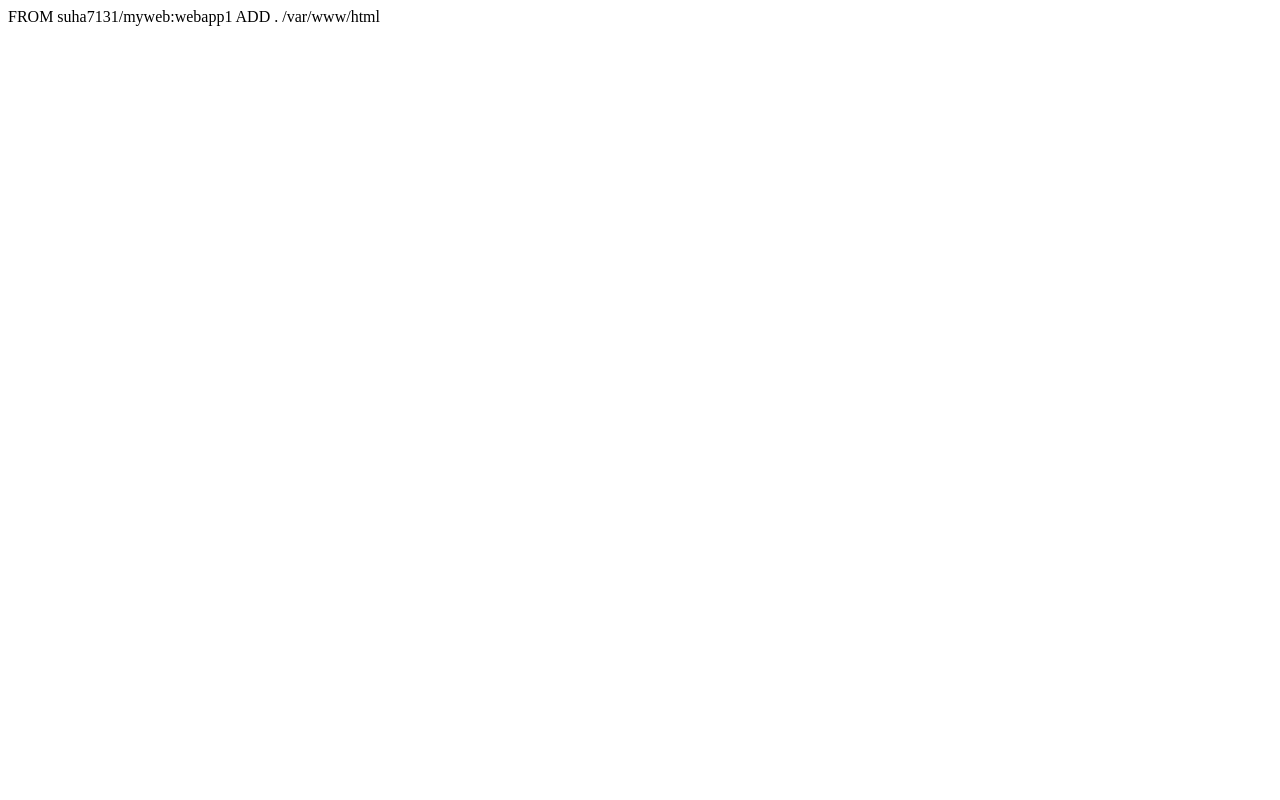
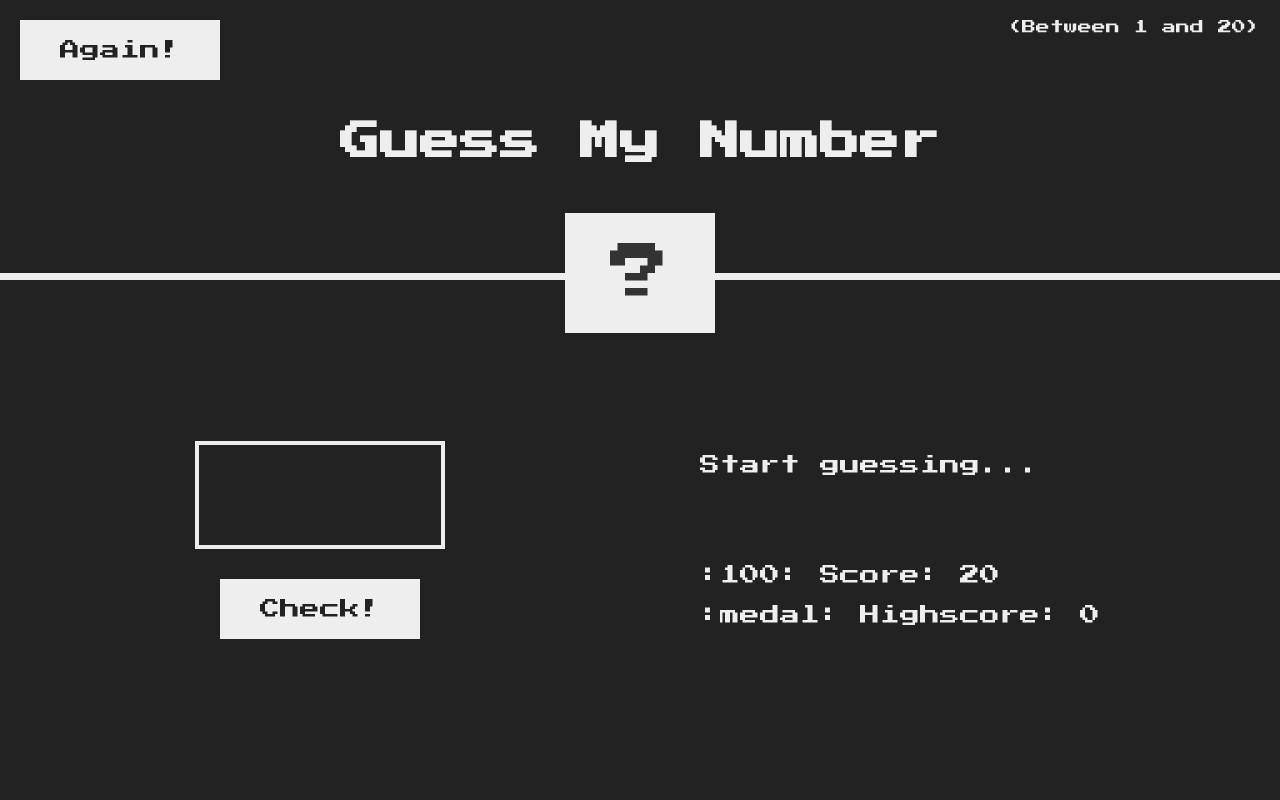
Before and after one commit to saikrishnaoduru/dev, a plain HTML site: page index.html in a window 1280 px wide. Drawn offline with Linux system fonts and the light colour scheme.

Commit message:
Update index.html

```diff
--- a/index.html
+++ b/index.html
@@ -1,2 +1,161 @@
-FROM suha7131/myweb:webapp1
-ADD . /var/www/html
+<!DOCTYPE html>
+<html lang="en">
+<head>
+    <meta charset="UTF-8">
+    <meta http-equiv="X-UA-Compatible" content="IE=edge">
+    <meta name="viewport" content="width=device-width, initial-scale=1.0"><style>@import url('https://fonts.googleapis.com/css?family=Press+Start+2P&display=swap');* {
+    margin: 0;
+    padding: 0;
+    box-sizing: inherit;
+}html {
+    font-size: 62.5%;
+    box-sizing: border-box;
+}body {
+    font-family: 'Press Start 2P', sans-serif;
+    color: #eee;
+    background-color: #222;
+}header {
+    position: relative;
+    height: 35vh;
+    border-bottom: 7px solid #eee;
+}main {
+    height: 65vh;
+    color: #eee;
+    display: flex;
+    align-items: center;
+    justify-content: space-around;
+}.left {
+    width: 52rem;
+    display: flex;
+    flex-direction: column;
+    align-items: center;
+}.right {
+    width: 52rem;
+    font-size: 2rem;
+}h1 {
+    font-size: 4rem;
+    text-align: center;
+    position: absolute;
+    /*width: 100%;*/
+    top: 52%;
+    left: 50%;
+    transform: translate(-50%, -50%);
+}.again {
+    position: absolute;
+    top: 2rem;
+    left: 2rem;
+}.between {
+    position: absolute;
+    right: 2rem;
+    top: 2rem;
+    font-size: 1.4rem;
+}.number {
+    background-color: #eee;
+    color: #333;
+    font-size: 6rem;
+    width: 15rem;
+    padding: 3rem 0rem;
+    text-align: center;
+    position: absolute;
+    bottom: 0;
+    left: 50%;
+    transform: translate(-50%, 50%);
+}.guess {
+    background-color: #222;
+    border: 4px solid #eee;
+    font-family: inherit;
+    color: inherit;
+    font-size: 5rem;
+    padding: 2.5rem;
+    width: 25rem;
+    text-align: center;
+    display: block;
+    margin-bottom: 3rem;
+}.btn {
+    border: none;
+    background-color: #eee;
+    color: #222;
+    font-size: 2rem;
+    font-family: inherit;
+    padding: 2rem 4rem;
+    cursor: pointer;
+}.btn:hover {
+    background-color: #ccc;
+}.message {
+    margin-bottom: 8rem;
+    height: 3rem;
+}.label-score {
+    margin-bottom: 2rem;
+}</style>
+    <title>Guess My Number</title>
+</head><body>
+    <header>
+        <button class="btn again">Again!</button>
+        <p class="between">(Between 1 and 20)</p>
+        <h1>Guess My Number</h1>
+        <div class="number">?</div>
+    </header>
+    <main>
+        <section class="left">
+            <input type="number" class="guess">
+            <button class="btn check">Check!</button>
+        </section>
+        <section class="right">
+            <p class="message">Start guessing...</p>
+            <p class="label-score">:100: Score: <span class="score">20</span></p>
+            <p class="label-highscore">:medal: Highscore: <span class="highscore">0</span></p>
+        </section>
+    </main>
+    <script>'use strict';
+//console.log(document.querySelector('.message').textContent);
+//document.querySelector('.message').textContent =':pizza: Correct Number!';
+let secretNumber=Math.trunc(Math.random()*20)+1;
+let score=20;
+let highscore=0;
+document.querySelector('.number').textContent='?';
+document.querySelector('.check').addEventListener('click',function(){
+    const guess = Number(document.querySelector('.guess').value);
+    console.log(guess);    if(!guess){
+        document.querySelector('.message').textContent=':no_entry: No number!';
+    }else if(secretNumber==guess){
+        document.querySelector('.message').textContent=':pizza: Correct Number!';
+        document.querySelector('.number').textContent=secretNumber;
+        document.querySelector('body').style.backgroundColor = '#60B347
+';
+        document.querySelector('.guess').style.backgroundColor = '#60B347
+';
+        document.querySelector('.number').style.width='30rem';
+        if(highscore<score){
+            highscore=score;
+            document.querySelector('.highscore').textContent=highscore;
+        }
+    }
+    else if(secretNumber<guess){
+        document.querySelector('.message').textContent=":chart_with_upwards_trend: Too High!";
+        if(score>1){
+            score--;
+            document.querySelector('.score').textContent=score;
+        }else{
+            document.querySelector('.message').textContent=':sparkler: You Last The Game!';
+            document.querySelector('.score').textContent=0;
+        }    }else if(secretNumber>guess){
+        document.querySelector('.message').textContent=":chart_with_downwards_trend: Too low!";        if(score>1){
+        score--;
+        document.querySelector('.score').textContent=score;
+    }else{
+        document.querySelector('.message').textContent=':sparkler: You Last The Game!';
+        document.querySelector('.score').textContent=0;
+    }
+}});
+document.querySelector('.again').addEventListener('click',function(){
+    score=20;
+   secretNumber = Math.trunc(Math.random()*20)+1;
+   document.querySelector('.number').textContent='?';
+  document.querySelector('.message').textContent='Start guessing...';
+  document.querySelector('.score').textContent=score;
+  document.querySelector('.guess').value="";
+  document.querySelector('body').style.backgroundColor='#222';
+  document.querySelector('.number').style.width='15rem';
+  document.querySelector('.guess').style.backgroundColor='#222';})</script>
+</body>
+</html>
```
